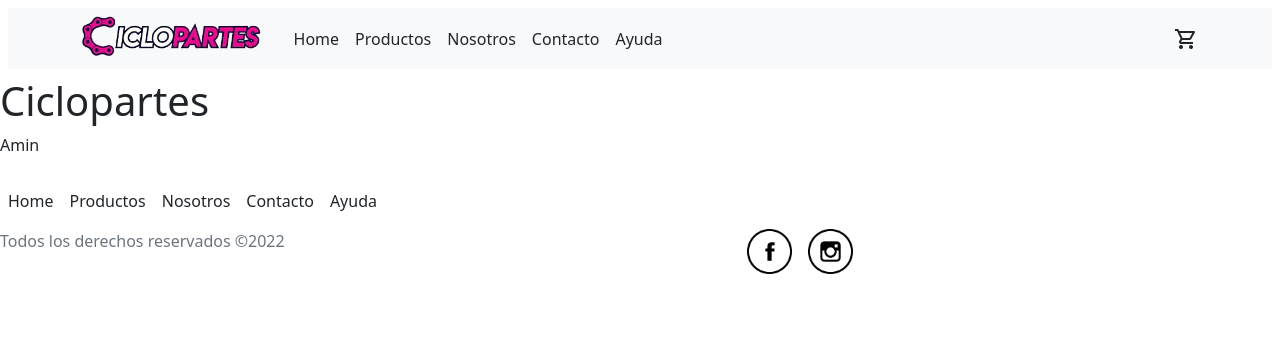
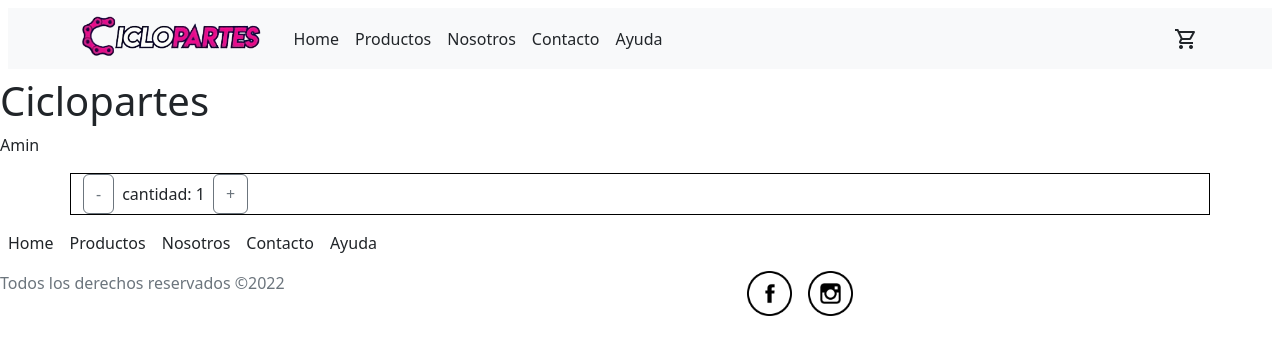
Before and after one commit to aminromero3/Ciclopartes-RomeroAdami, a React (Create React App) app: page / in a window 1280 px wide. Shown: the top 354 px of the page. Built offline with nearby package versions, Linux system fonts and the light colour scheme.

Commit message:
Desafio 4

```diff
--- a/src/App.js
+++ b/src/App.js
@@ -2,6 +2,7 @@ import React from "react";
 import Header from "./components/Header";
 import ItemListContainer from "./components/ItemListContainer";
 import Footer from "./components/Footer";
+
 
 function App() {
     return (
--- a/src/components/CartWidget.js
+++ b/src/components/CartWidget.js
@@ -3,7 +3,7 @@ import React from "react";
 function CartWidget() {
     return(
         <>
-        <span class="material-symbols-outlined">
+        <span className="material-symbols-outlined">
         shopping_cart
         </span>
         </>
--- a/src/components/Footer.js
+++ b/src/components/Footer.js
@@ -7,13 +7,13 @@ function Footer() {
         <NavBar
             type="footer"/>
         <div className='d-flex'>
-            <div class="col-md-4 d-flex">
-                    <span class="text-muted">Todos los derechos reservados &copy;2022</span>
+            <div className="col-md-4 d-flex">
+                    <span className="text-muted">Todos los derechos reservados &copy;2022</span>
             </div>
 
-            <ul class="nav col-md-4 justify-content-end list-unstyled d-flex ">
-                <li class="ms-3"><a class="text-muted" href="https://www.facebook.com/" target="_blank"><img class="bi" width="45" height="45" src="./facebook.png" alt="facebook"></img></a></li>
-                <li class="ms-3"><a class="text-muted" href="https://www.instagram.com/" target="_blank"><img class="bi" width="45" height="45" src="./instagram.png" alt="instagram"></img></a></li>
+            <ul className="nav col-md-4 justify-content-end list-unstyled d-flex ">
+                <li className="ms-3"><a className="text-muted" href="https://www.facebook.com/" target="_blank"><img className="bi" width="45" height="45" src="./facebook.png" alt="facebook"></img></a></li>
+                <li className="ms-3"><a className="text-muted" href="https://www.instagram.com/" target="_blank"><img className="bi" width="45" height="45" src="./instagram.png" alt="instagram"></img></a></li>
             </ul>
         </div>
       </>
--- /dev/null
+++ b/src/components/ItemCount.js
@@ -0,0 +1,39 @@
+import React from 'react'
+
+const ItemCount = ({stock, initial, onAdd, onRemove}) => {
+
+  stock = 5;
+  initial = 1;
+
+  const [count, setCount] = React.useState(initial);
+
+  onAdd = () => {
+    if (stock === 0 || count === stock) {
+      console.log("No se puede incrementar");
+    }else{
+      setCount(count + 1);
+      console.log(count);
+      console.log("incrementando")
+    }
+  }
+
+  onRemove = () => {
+    if (count === 0) {
+      console.log("No se puede decrementar");
+    }else{
+      setCount(count - 1);
+      console.log(count);
+      console.log("decrementando")
+    }
+  }
+
+  return (
+    <div className="container d-flex borde">
+      <button className='btn btn-outline-secondary' onClick={onRemove}>-</button>
+      <p className='m-2'>cantidad: {count}</p>
+      <button className='btn btn-outline-secondary' onClick={onAdd}>+</button>
+    </div>
+  );
+}
+
+export default ItemCount
--- a/src/components/ItemListContainer.js
+++ b/src/components/ItemListContainer.js
@@ -1,9 +1,11 @@
 import React from 'react'
+import ItemCount from "./ItemCount";
 
 function ItemListContainer({greeting}){{
     return (
         <div>
             <p>{greeting}</p>
+            <ItemCount stock="5" initial="1" />
         </div>
     )
 }}
--- a/src/estilos.css
+++ b/src/estilos.css
@@ -9,6 +9,6 @@
     margin-right: 45px;
 }
 
-.rojo{
-    background: red;
+.borde{
+    border: 1px solid black;
 }
```
